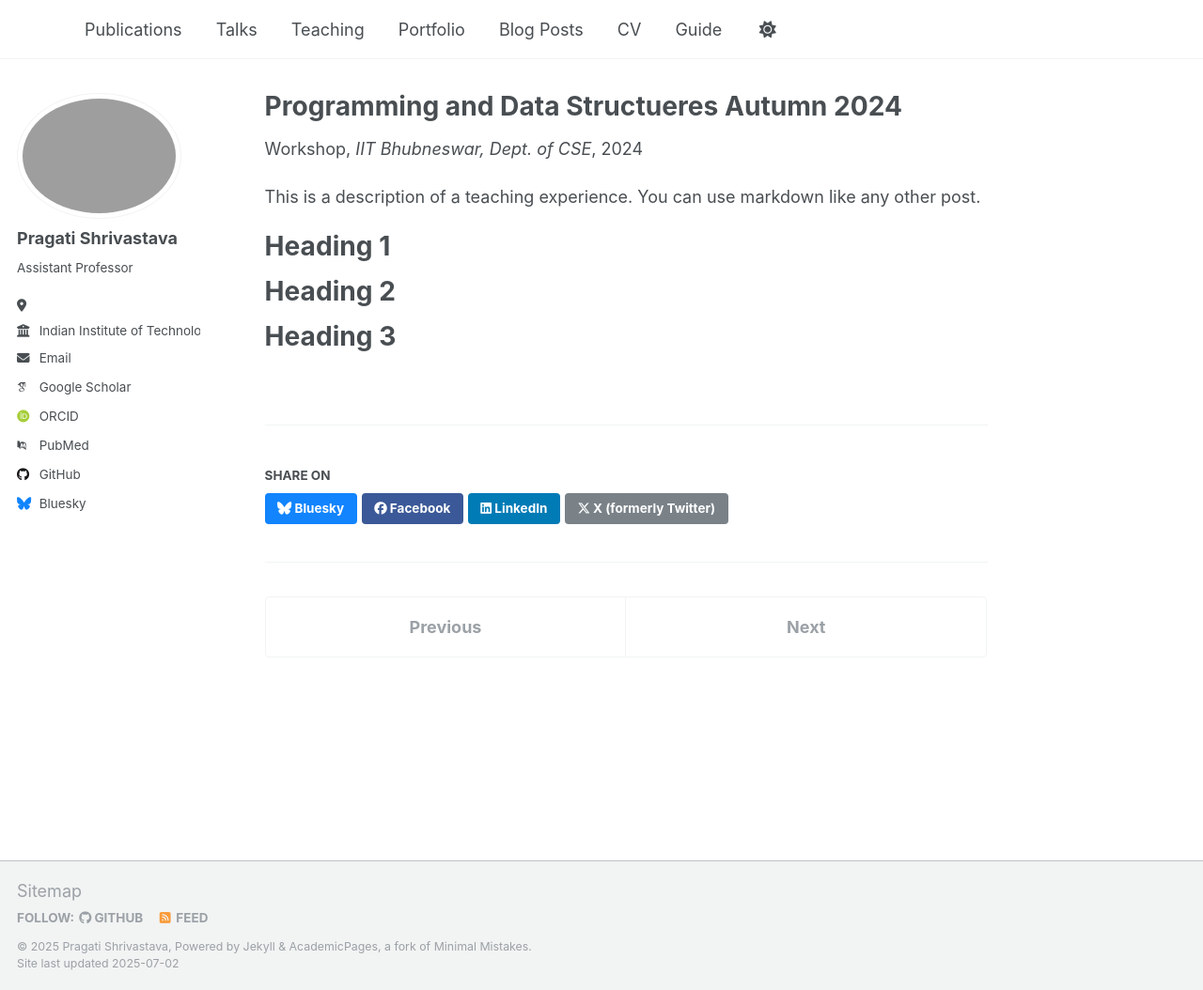
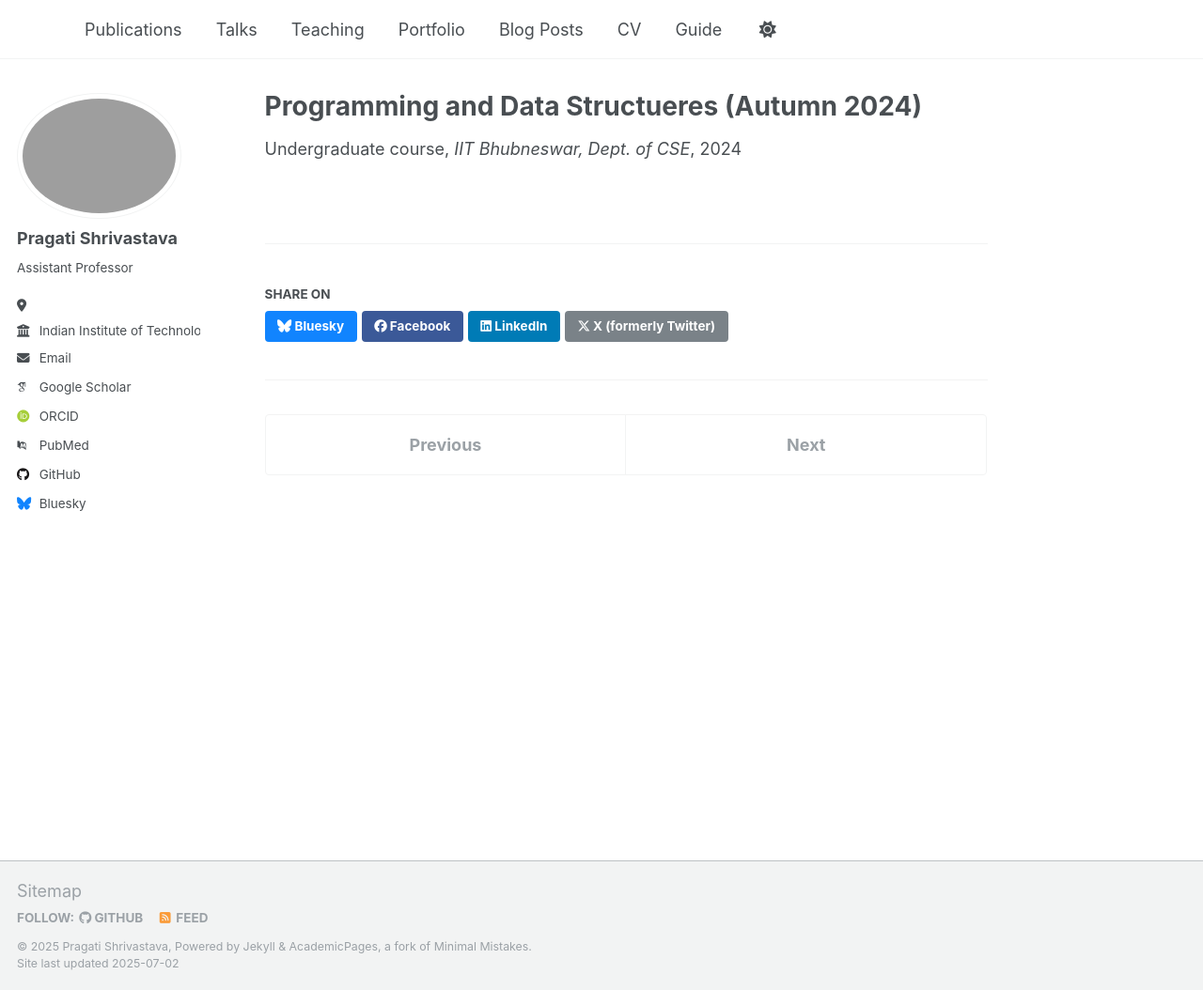
Before and after one commit to PragatiShrivastava/PragatiShrivastava.github.io, a Jekyll site: the page built from _teaching/2015-spring-teaching-2.md, in a window 1280 px wide and 1054 px high. Shown: the whole window at 94% size. Built offline with Jekyll 4.4.1, drawn with Linux system fonts in a browser that asks for light colours; some web fonts are replaced; a script that is not in the unit is left out.

Commit message:
Update 2015-spring-teaching-2.md

```diff
--- a/_teaching/2015-spring-teaching-2.md
+++ b/_teaching/2015-spring-teaching-2.md
@@ -1,14 +1,14 @@
 ---
-title: "Programming and Data Structueres Autumn 2024"
+title: "Programming and Data Structueres (Autumn 2024)"
 collection: teaching
-type: "Workshop"
+type: "Undergraduate course"
 permalink: /teaching/2015-spring-teaching-1
 venue: "IIT Bhubneswar, Dept. of CSE"
 date: 2024-08-01
 location: "City, Country"
 ---
 
-This is a description of a teaching experience. You can use markdown like any other post.
+<!--This is a description of a teaching experience. You can use markdown like any other post.
 
 Heading 1
 ======
@@ -18,3 +18,4 @@ Heading 2
 
 Heading 3
 ======
+-->
```
